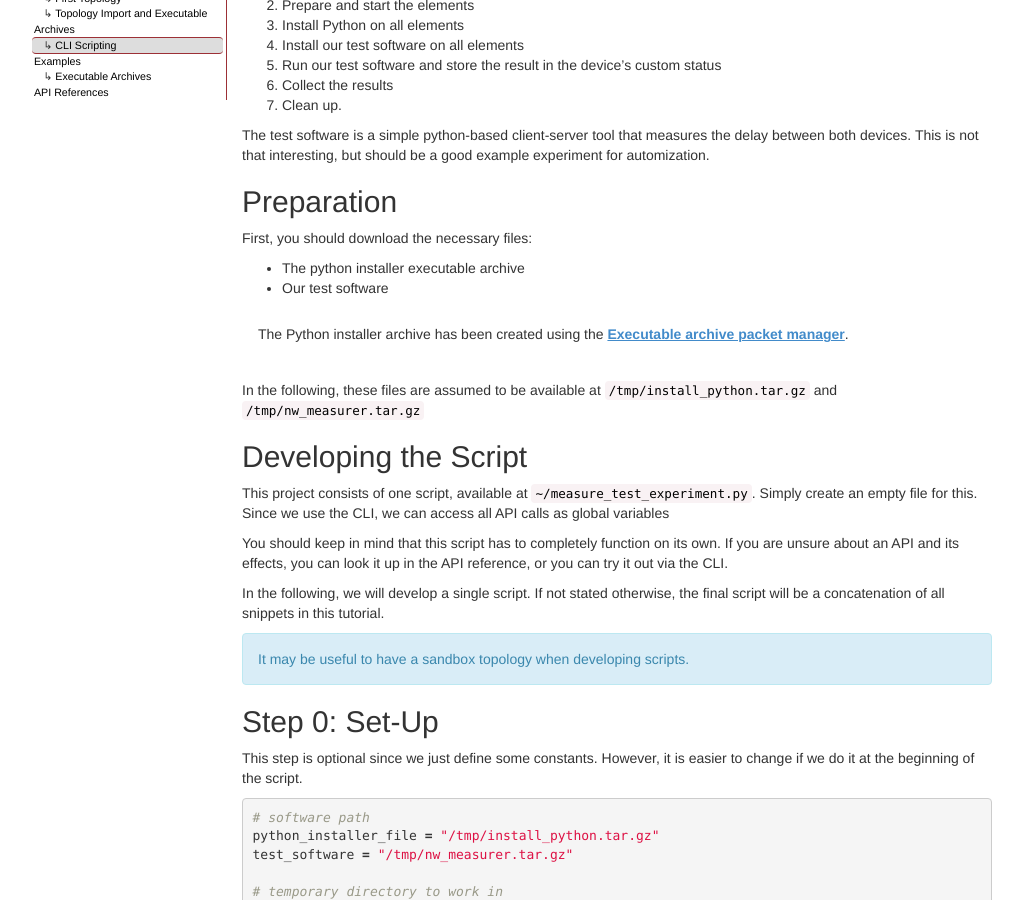
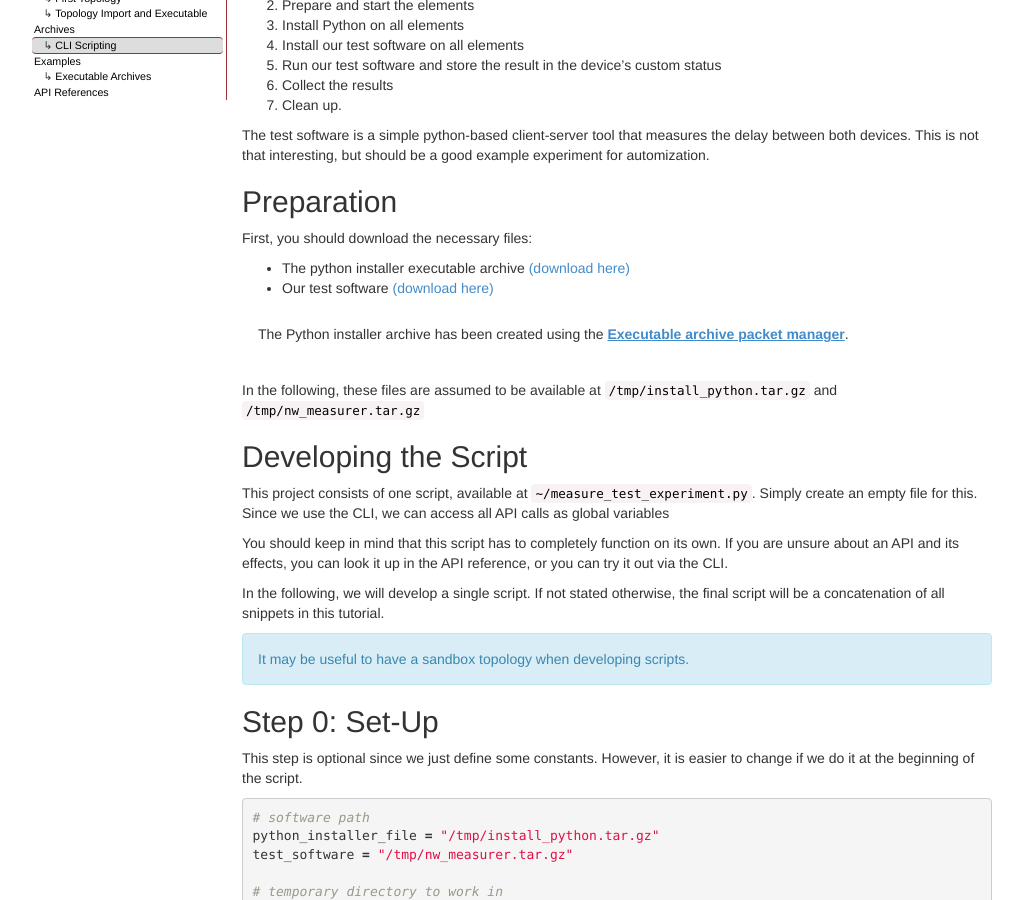
Before and after one commit to GLab/glab.github.io, a Jekyll site: the page built from manuals/dev/api_tutorial/cli_scripts.md, in a window 1280 px wide and 900 px high, scrolled down 571 px. Shown: the whole window, without its empty margins (38-1061 px from the left). Built offline with Jekyll 4.4.1, drawn with Linux system fonts in a browser that asks for light colours.

Commit message:
updated some links

```diff
--- a/manuals/dev/api_tutorial/cli_scripts.md
+++ b/manuals/dev/api_tutorial/cli_scripts.md
@@ -30,8 +30,8 @@ The test software is a simple python-based client-server tool that measures the
 
 First, you should download the necessary files:
 
-* The python installer executable archive
-* Our test software
+* The python installer executable archive [(download here)](https://master.tomato-lab.org/web_resources/executable_archive/install_python)
+* Our test software [(download here)](../nw_measurer.tar.gz)
 
 {:.alert alert-info}
 The Python installer archive has been created using the [Executable archive packet manager](../../tools/getpackages).
```
